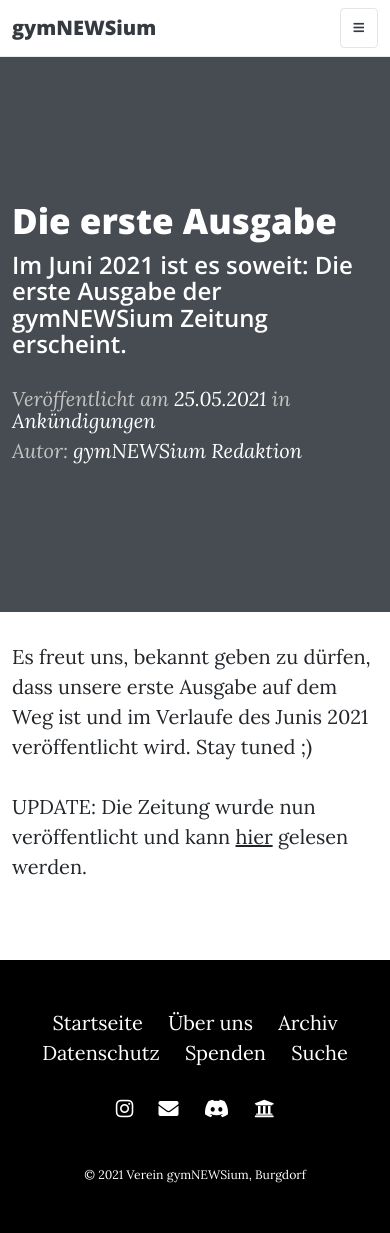
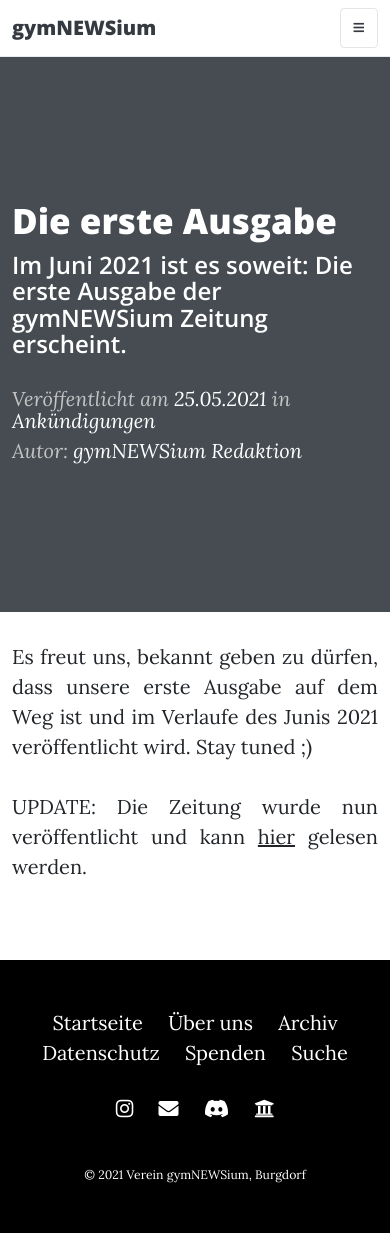
Before and after one commit to gymnewsium/gymnewsium.github.io, a Jekyll site: the page built from _posts/2021-05/2021-05-25-erste-ausgabe.md, in a window 390 px wide. Built offline with Jekyll 4.4.1, drawn with Linux system fonts in a browser that asks for light colours; nearby versions of some CDN libraries.

Commit message:
Added text-justify for posts and columns

```diff
--- a/_layouts/kolumne.html
+++ b/_layouts/kolumne.html
@@ -46,7 +46,7 @@ layout: base
 <article>
     <div class="container">
         <div class="row">
-            <div class="col-md-10 col-lg-8 mx-auto">
+            <div class="col-md-10 col-lg-8 mx-auto text-justify">
                 {{ content }}
             </div>
         </div>
--- a/_layouts/post.html
+++ b/_layouts/post.html
@@ -46,7 +46,7 @@ layout: base
 <article>
     <div class="container">
         <div class="row">
-            <div class="col-md-10 col-lg-8 mx-auto">
+            <div class="col-md-10 col-lg-8 mx-auto text-justify">
                 {{ content }}
 
                 {% if page.download %}
--- a/assets/css/customstyle.css
+++ b/assets/css/customstyle.css
@@ -1,3 +1,7 @@
+.text-justify {
+    text-align: justify;
+}
+
 /* Post */
 
 .meta {
```
